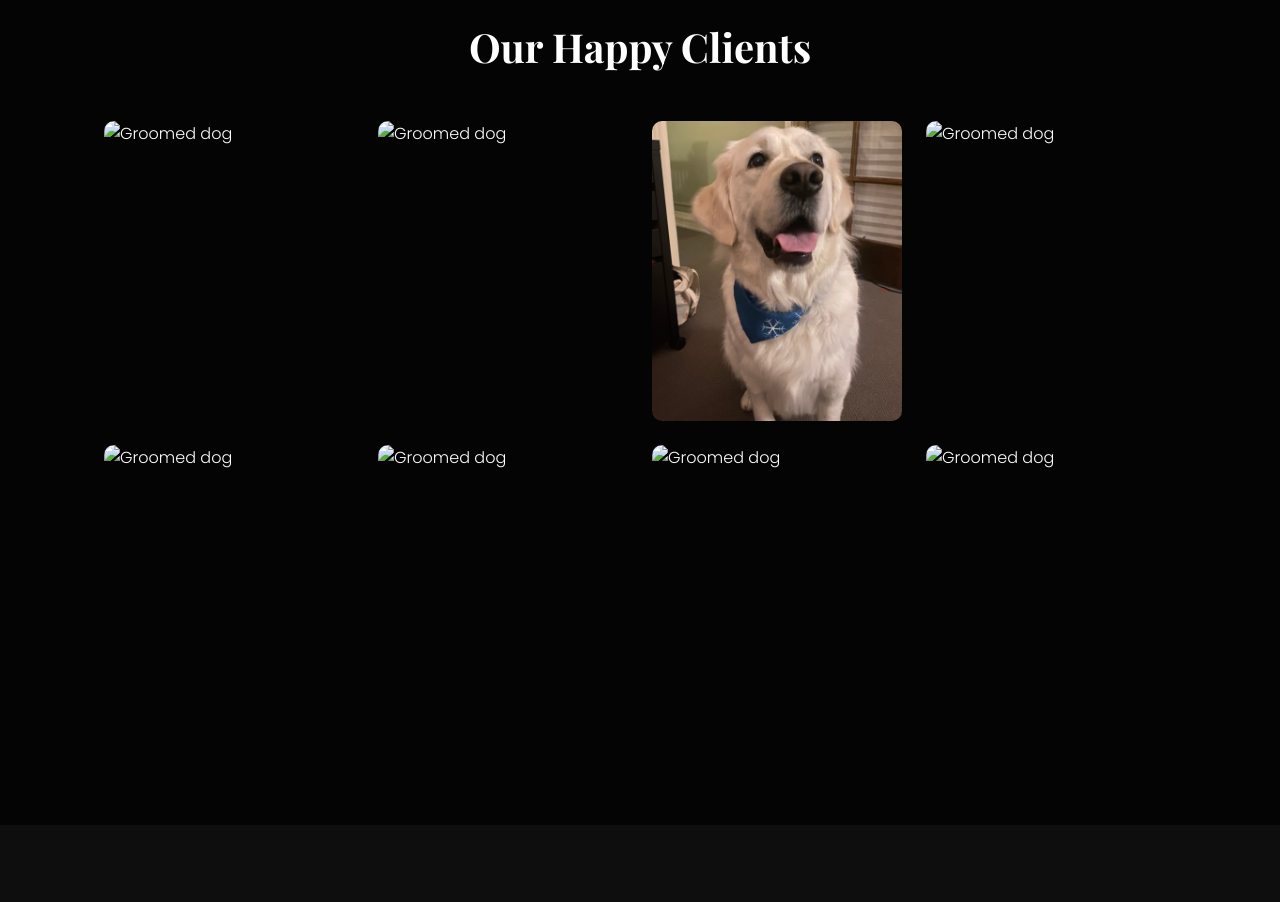
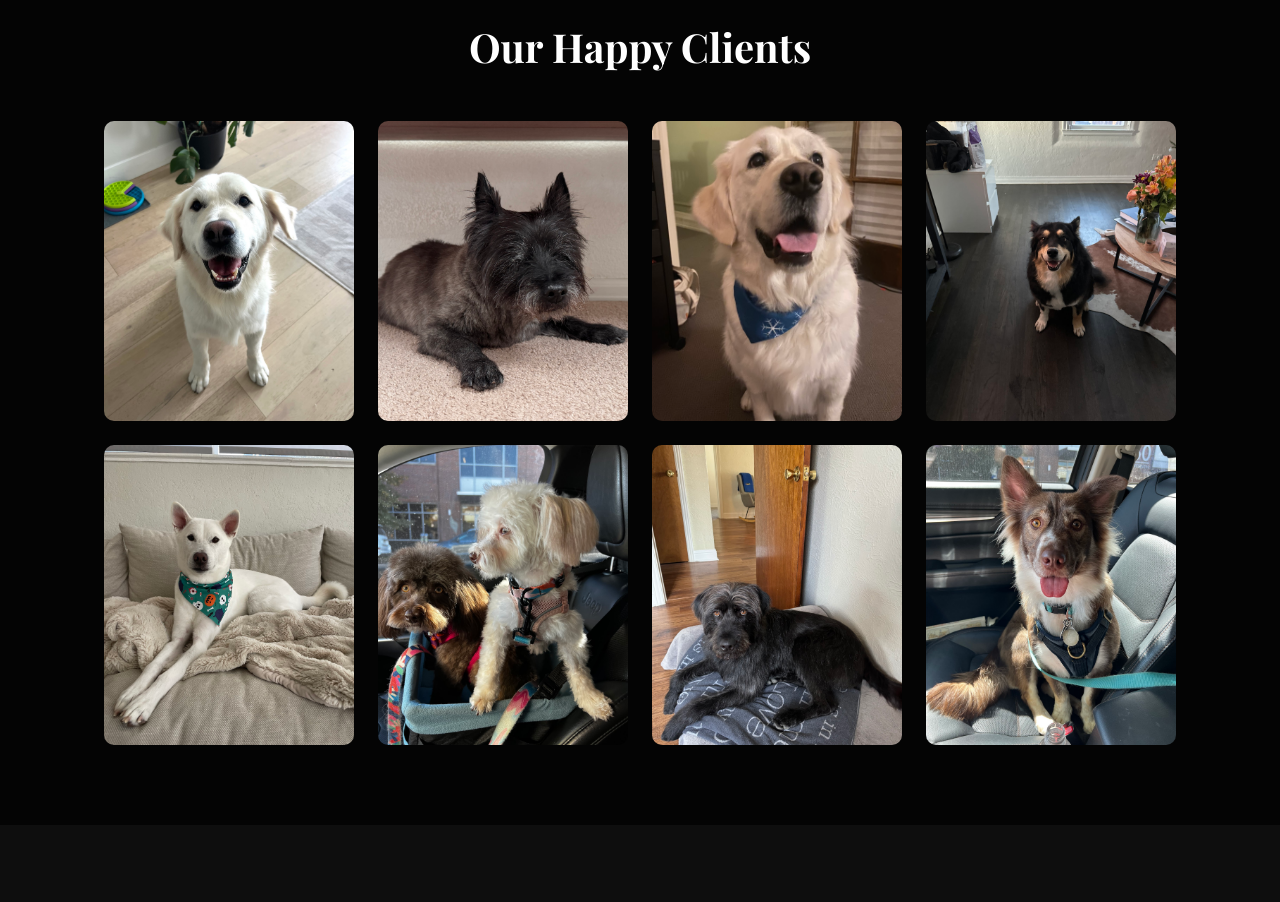
Before and after one commit to jordeanthequeen/praisethepaw-rework, a plain HTML site: page index.html in a window 1280 px wide. Shown: the part 2460-3362 px from the top of the page. Drawn offline with nearby package versions, Linux system fonts and the light colour scheme; files whose address does not match are found by name; a web font is replaced by a local one.

Commit message:
Update index.html
Image Fix

```diff
--- a/index.html
+++ b/index.html
@@ -657,19 +657,19 @@
             <h2 class="section-title">Our Services</h2>
             <div class="services-grid">
                 <div class="service-card">
-                    <img src="/Icon1-light.png">
+                    <img src="Icon1-light.png">
                     <h3>Full Groom</h3>
                     <p>Complete grooming package including bath, blow dry, nail trim, ear cleaning, and haircut styled to your preferences.</p>
                     <div class="service-price">From $65</div>
                 </div>
                 <div class="service-card">
-                    <img src="/Icon2-light.png">
+                    <img src="Icon2-light.png">
                     <h3>Bath & Tidy</h3>
                     <p>Bath service with blow dry, nail trim, ear cleaning, and light trimming around face, paws, and sanitary areas.</p>
                     <div class="service-price">From $45</div>
                 </div>
                 <div class="service-card">
-                    <img src="/Icon3-light.png">
+                    <img src="Icon3-light.png">
                     <h3>Mini Maintenance</h3>
                     <p>Quick touch-up including nail trim, ear cleaning, and facial trim to keep your pup looking fresh between full grooms.</p>
                     <div class="service-price">From $30</div>
@@ -684,28 +684,28 @@
             <h2 class="section-title">Our Happy Clients</h2>
             <div class="gallery-grid">
                 <div class="gallery-item">
-                    <img src="pups/casey-c.jpg" alt="Groomed dog">
+                    <img src="casey-c.jpg" alt="Groomed dog">
                 </div>
                 <div class="gallery-item">
-                    <img src="pups/chris-b.jpg" alt="Groomed dog">
+                    <img src="chris-b.jpg" alt="Groomed dog">
                 </div>
                 <div class="gallery-item">
                     <img src="pups/joe-a.jpg" alt="Groomed dog">
                 </div>
                 <div class="gallery-item">
-                    <img src="pups/sierra-payne.jpg" alt="Groomed dog">
+                    <img src="sierra-p.jpg" alt="Groomed dog">
                 </div>
                 <div class="gallery-item">
-                    <img src="pups/cassie-s.jpg" alt="Groomed dog">
+                    <img src="cassie-s.jpg" alt="Groomed dog">
                 </div>
                 <div class="gallery-item">
-                    <img src="pups/shannon-g.jpg" alt="Groomed dog">
+                    <img src="shannon-g.jpg" alt="Groomed dog">
                 </div>
                 <div class="gallery-item">
-                    <img src="pups/derek-v.jpg" alt="Groomed dog">
+                    <img src="derek-v.jpg" alt="Groomed dog">
                 </div>
                 <div class="gallery-item">
-                    <img src="pups/corazon-o.jpg" alt="Groomed dog">
+                    <img src="corazon-o.jpg" alt="Groomed dog">
                 </div>
             </div>
         </div>
```
